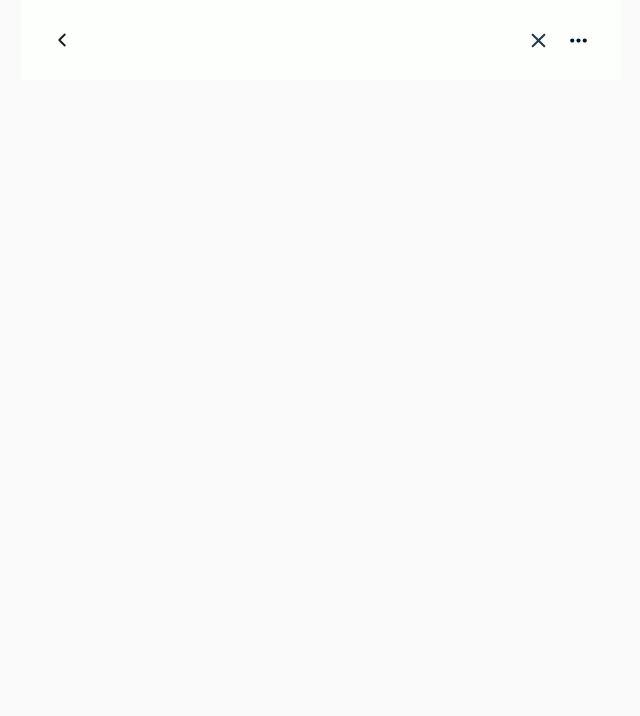
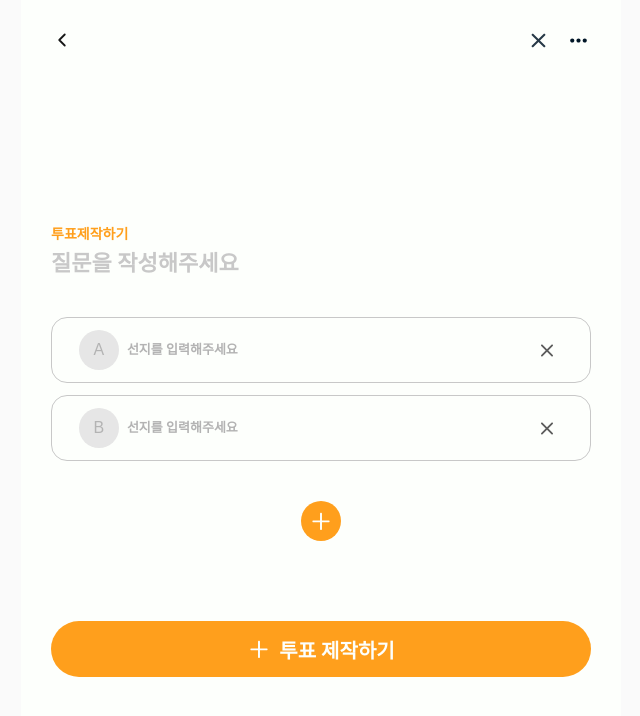
Before and after one commit to pluto-bssm/upikthird, a Next.js app: page /makevote/detail in a window 1280 px wide. Shown: the top 716 px of the page, without its empty margins (319-959 px from the left). Built offline with nearby package versions, Linux system fonts and the light colour scheme; a web font is replaced by a local one.

Commit message:
feat :: makevote options page

```diff
--- /dev/null
+++ b/public/svg/GrayClose.tsx
@@ -0,0 +1,12 @@
+
+import type { SVGProps } from 'react';
+import React from 'react';
+
+const GrayClose = (props: SVGProps<SVGSVGElement>) => (
+    <svg {...props} width="32" height="33" viewBox="0 0 32 33" fill="none" xmlns="http://www.w3.org/2000/svg">
+    <path d="M16 17.7776L11.5285 22.2491C11.3612 22.4164 11.1483 22.5 10.8897 22.5C10.6312 22.5 10.4183 22.4164 10.251 22.2491C10.0837 22.0817 10 21.8688 10 21.6103C10 21.3517 10.0837 21.1388 10.251 20.9715L14.7224 16.5L10.251 12.0285C10.0837 11.8612 10 11.6483 10 11.3897C10 11.1312 10.0837 10.9183 10.251 10.751C10.4183 10.5837 10.6312 10.5 10.8897 10.5C11.1483 10.5 11.3612 10.5837 11.5285 10.751L16 15.2224L20.4715 10.751C20.6388 10.5837 20.8517 10.5 21.1103 10.5C21.3688 10.5 21.5817 10.5837 21.7491 10.751C21.9164 10.9183 22 11.1312 22 11.3897C22 11.6483 21.9164 11.8612 21.7491 12.0285L17.2776 16.5L21.7491 20.9715C21.9164 21.1388 22 21.3517 22 21.6103C22 21.8688 21.9164 22.0817 21.7491 22.2491C21.5817 22.4164 21.3688 22.5 21.1103 22.5C20.8517 22.5 20.6388 22.4164 20.4715 22.2491L16 17.7776Z" fill="#B3B3B3"/>
+    </svg>
+
+);
+
+export default GrayClose;
--- a/public/svg/svg.tsx
+++ b/public/svg/svg.tsx
@@ -38,6 +38,7 @@ import VotemakeButton from './VotemakeButton';
 import Vote from './Vote';
 import Exclamation from './Exclamation';
 import Question from './Question';
+import GrayClose from './GrayClose';
 
 export {
   Back,
@@ -79,5 +80,6 @@ export {
   Bookmark,
   Close,
   Question,
-  Exclamation
+  Exclamation,
+  GrayClose
 };
--- a/src/app/makevote/detail/page.tsx
+++ b/src/app/makevote/detail/page.tsx
@@ -1,12 +1,145 @@
+'use client'
+
 import styled from "@emotion/styled";
 import color from "@/packages/design-system/src/color";
 import font from "@/packages/design-system/src/font";
 import Header from "@/components/common/header";
+import Ballot from "@/components/votemake/ballot";
+import { useVoteStore } from "@/store/useMakeVoteStore";
+import {Plus} from "../../../../public/svg/svg";
+import Button from "@/packages/ui/src/button/Button";
+import { useRouter , usePathname } from "next/navigation";
 
-const Detail = () =>{
-    return(
-        <Header  types="close and option"/>
-    );
-}
+const Latterlist = ["A", "B", "C", "D", "E"];
+
+
+const Detail = () => {
+    const { ballots, setBallots, title, setTitle } = useVoteStore();
+    const maxPossibleBallots = Latterlist.length;
+    const router = useRouter();
+    const path = usePathname();
+
+    const handleRemoveBallot = (idx: number) => {
+    if (ballots.length > 2) {
+      setBallots(ballots.filter((_, i) => i !== idx));
+    }
+  };
+
+
+  const handleAddBallot = () => {
+    if (ballots.length < Latterlist.length) {
+      setBallots([...ballots, ""]);
+    }
+  };
+
+  return (
+    <DetailLayout>
+      <Header types="close and option" onSubmit={() => {router.push(`${path}/option`)}}/>
+
+      <DetailSection>
+        <DetailInformation>
+          <SubTitle>투표제작하기</SubTitle>
+          <Title placeholder="질문을 작성해주세요" value={title} onChange={(e) => setTitle(e.target.value)}/>
+        </DetailInformation>
+
+        <BallotList>
+          {ballots.map((b, idx) => (
+            <Ballot
+              key={idx}
+              info={Latterlist[idx]}
+              value={b}
+              onChange={(v) => {
+                const newBallots = [...ballots];
+                newBallots[idx] = v;
+                setBallots(newBallots);
+              }}
+              onRemove={() => handleRemoveBallot(idx)}
+            />
+          ))}
+        </BallotList>
+
+        {ballots.length < maxPossibleBallots && (
+          <AddBallotButton onClick={handleAddBallot}>
+            <Plus width={24} height={24} />
+          </AddBallotButton>
+        )}
+
+      </DetailSection>
+
+      <Button icon={<Plus width={24} height={24} />} onCkick={() => {}} text="투표 제작하기" />
+    </DetailLayout>
+  );
+};
 
 export default Detail;
+
+const DetailLayout = styled.div`
+  width: 100%;
+  max-width: 600px;
+  display: flex;
+  justify-content: center;
+  background-color: ${color.white};
+  min-height: 100vh;
+  flex-direction: column;
+  align-items: center;
+  gap : 10vh;
+`;
+
+const DetailSection = styled.div`
+  margin-top : 100px;
+  width: 100%;
+  display: flex;
+  align-items: center;
+  justify-content: center;
+  gap: 40px;
+  flex-direction: column;
+`;
+
+const DetailInformation = styled.div`
+  display: flex;
+  align-items: start;
+  justify-content: center;
+  gap: 8px;
+  flex-direction: column;
+  width: 90%;
+`;
+
+const Title = styled.input`
+  color: ${color.black};
+  ${font.D1};
+  outline: none;
+  background-color: ${color.white};
+  border: none;
+
+  ::placeholder {
+    color: ${color.gray300};
+  }
+`;
+
+const SubTitle = styled.div`
+  color: ${color.primary};
+  ${font.H1};
+`;
+
+
+const BallotList = styled.div`
+  width: 90%;
+  display: flex;
+  flex-direction: column;
+  gap: 12px;
+`;
+
+const AddBallotButton = styled.div`
+  cursor: pointer;
+  font-weight: 500;
+  padding: 8px 8px;
+  border-radius: 50%;
+  background-color: ${color.primary};
+  transition: all 0.2s ease;
+  aspect-ratio: 1;
+  display : flex;
+
+  &:active {
+    transform: translateY(1px);
+  }
+`;
--- a/src/components/common/header.tsx
+++ b/src/components/common/header.tsx
@@ -150,7 +150,7 @@ const Header = ({types , text , placeholers, onSubmit} : HeaderProps ) => {
 
                         <RightItemBox>
                             <Close width="25" height="25"/>
-                            <Options width="25" height="25" />
+                            <Options width="25" height="25" onClick={onSubmit}/>
                         </RightItemBox>
                     </HeaderItemBox>
                 </HeaderLayout>
--- a/src/components/vote/ballot.tsx
+++ b/src/components/vote/ballot.tsx
@@ -31,7 +31,7 @@ export default Ballot;
 
 const BallotLayout = styled.div<{isSelected?: boolean}>`
   width: 100%;
-  height: 7vh;
+  padding : 12px 0px;
   border-radius: 16px;
   display: flex;
   align-items: center;
```
Also changed, not shown: src/app/makevote/detail/option/page.tsx (added, +118 -0 lines).
